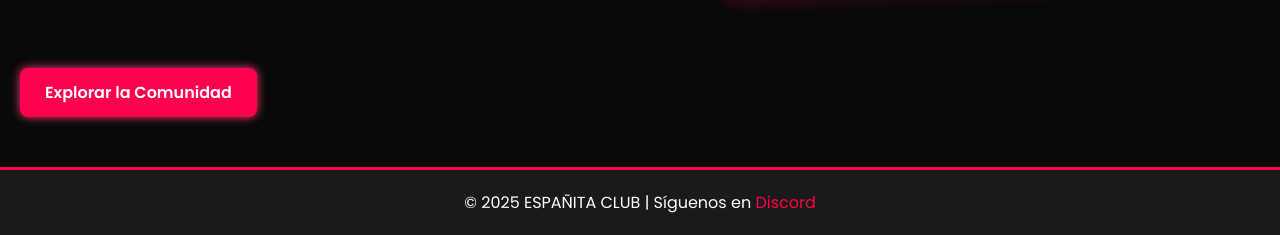
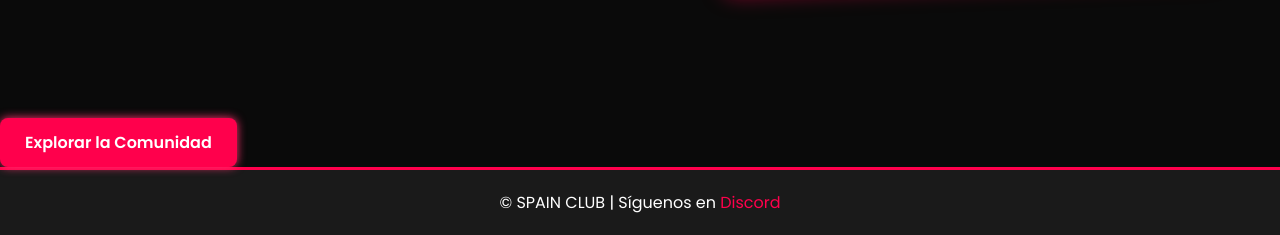
Before and after one commit to spainclubofficial/blog, a plain HTML site: page index.html in a window 1280 px wide. Shown: the part 3431-3666 px from the top of the page. Drawn offline with nearby package versions, Linux system fonts and the light colour scheme.

Commit message:
Update index.html

```diff
--- a/index.html
+++ b/index.html
@@ -110,14 +110,12 @@
                 <p>Combina puntería precisa con habilidades únicas en intensos enfrentamientos 5v5.</p>
             </div>
         </div>
-
-                <a href="" class="discord-btn" target="_blank">Explorar la Comunidad</a>
-
     </section>
 
+    <a href="" class="discord-btn" target="_blank">Explorar la Comunidad</a>
     <!-- FOOTER -->
     <footer>
-        <p>© 2025 ESPAÑITA CLUB | Síguenos en <a href="https://discord.gg/7gu9jEDv8H">Discord</a></p>
+        <p>© SPAIN CLUB | Síguenos en <a href="https://discord.gg/7gu9jEDv8H">Discord</a></p>
     </footer>
 
     <!-- JS ANIMACIÓN -->
```
